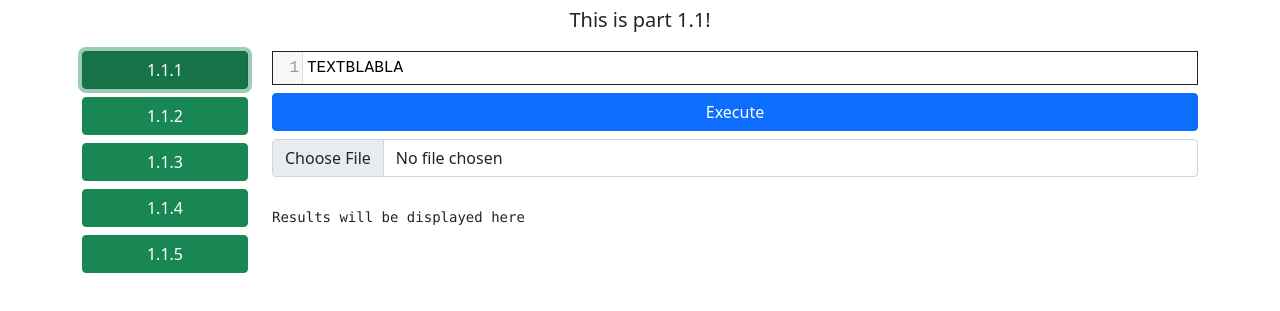
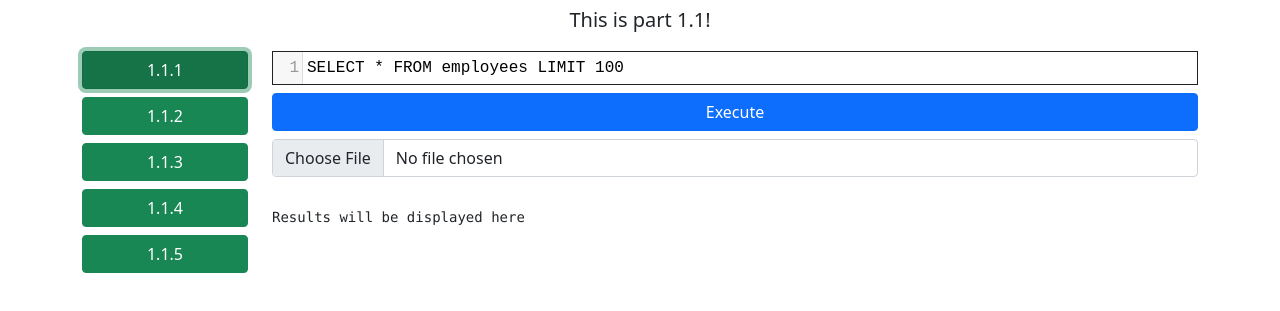
Before and after one commit to paxhulli/webdev_ca2, a plain HTML site: page index.html in a window 1280 px wide. Both pictures are taken after a click on the button "1.1.1". Shown: the part 155-466 px from the top of the page. Drawn offline with nearby package versions, Linux system fonts and the light colour scheme; no server answers.

Commit message:
file completed until class

```diff
--- a/index.html
+++ b/index.html
@@ -13,7 +13,7 @@
         <script>
             function reply_click(clicked_object){
                 let sql = clicked_object.getAttribute('data-sql');
-                edit.setValue(sql);
+                editor.setValue(sql);
             }
         </script>
     </head>
```
Also changed, not shown: 1 other file.
